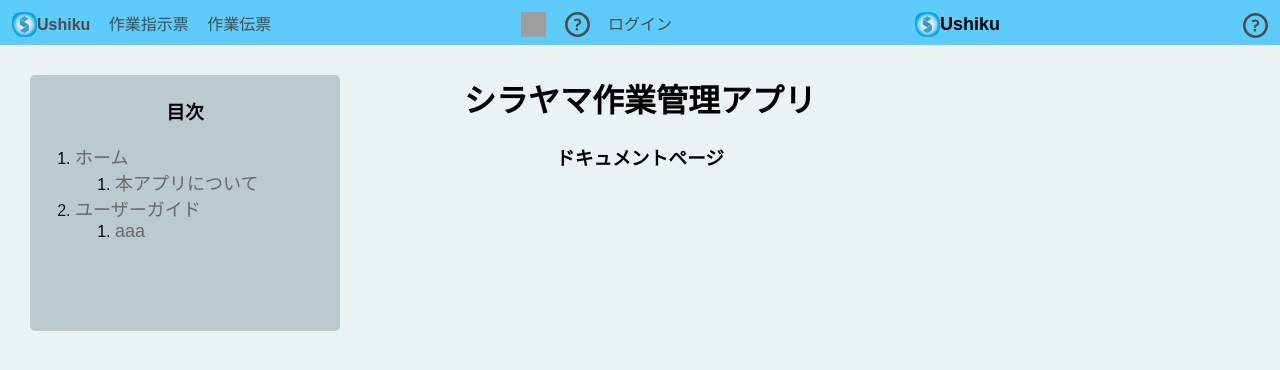
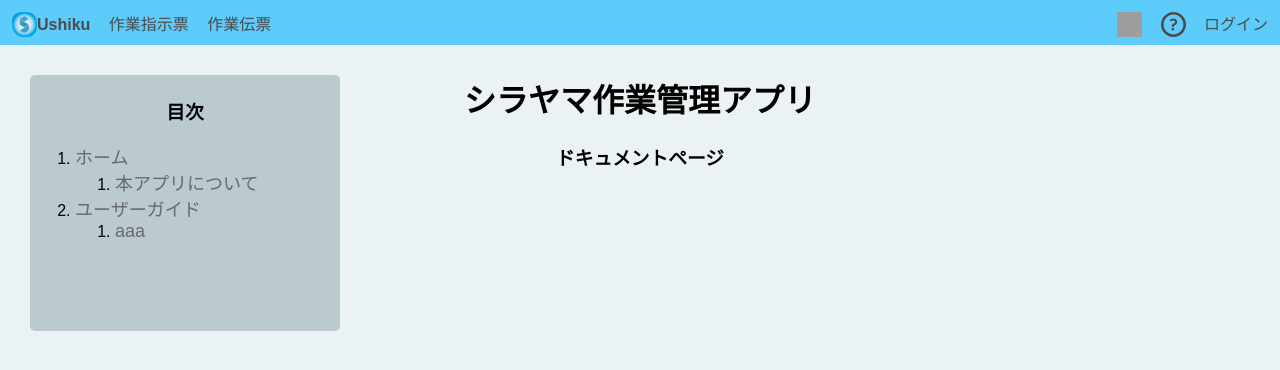
Before and after one commit to Jeshika0815/ushiku_apps, a Django app: template templates/docs_base.html in a window 1280 px wide. Shown: the top 370 px of the page. Run offline with Django 5.2, Linux system fonts and the light colour scheme; the template is opened without the code that fills it, so the values that code supplies are empty; some web fonts are replaced; grey boxes are pictures that could not be loaded.

Commit message:
css updated 20.5.25.13

```diff
--- a/static/css/style.css
+++ b/static/css/style.css
@@ -18,9 +18,10 @@ body.fullscreen{background:var(--base_color);}
 header{width:auto; background:var(--shir_color); padding:5px; padding-bottom: 10px; font-size: medium; display:flex; justify-content: space-between; align-items: center; position: fixed; top:0; left:0; right:0; z-index: 1000;}
 header button{border:none; font-size: medium; background:none; border-radius: 5px; padding:3px 7px; color: rgb(75, 75, 75); justify-content: space-between;}
 header button:hover{background:#c5f0ff;}
-header .hm{border:none; font-size: medium; text-decoration: none; background:none; border-radius: 5px; padding:4px 7px; color: rgb(75, 75, 75); justify-content: space-between;}
+header .hm{border:none; font-size: medium; text-decoration: none; background:none; border-radius: 5px; padding:4px 7px; padding-bottom: 5px; color: rgb(75, 75, 75); justify-content: space-between;}
 header .hm:hover{background:#c5f0ff;}
 header .hsu{padding: 0px;}
+header .hsonl{display:none;}
 header .hsel{display:block;} header .hsponly{display:none;}
 header .userbox{padding:5px 5px; border: 1px solid dimgray; font-size: medium; color:rgb(75, 75, 75); border-radius: 5px;}
 
@@ -209,6 +210,7 @@ body{font-size:medium;}
 header{font-size:xx-small; position:fixed; top:0;}
 header button{font-size: small;} header .hm{font-size: small;}
 header .hsel{display:none;}
+header .hsonl{display:block;} header .hsponly{display:block;}
 /* Header icon */
 .h_icon {
     width: 25px;
```
